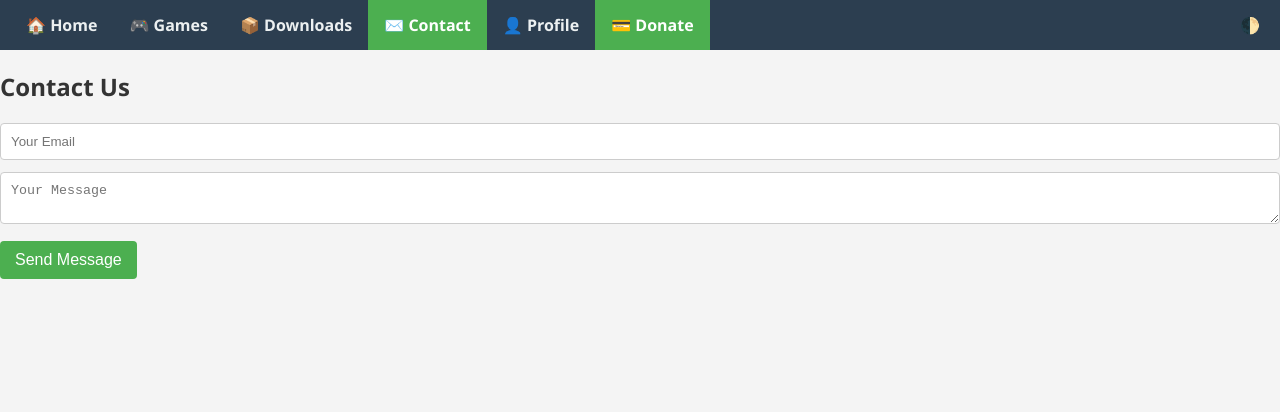
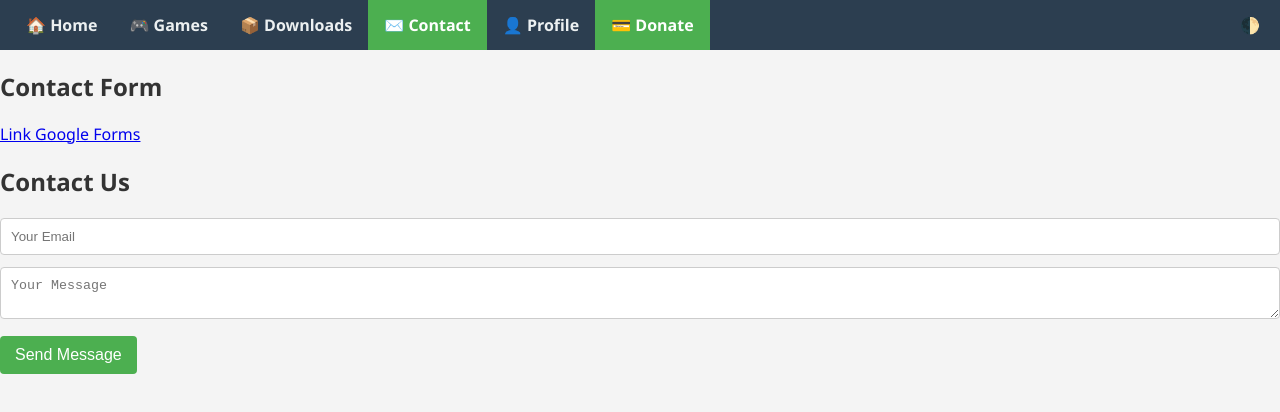
Before and after one commit to MichaelCodes192/Project, a website: page public/contact.html in a window 1280 px wide. Drawn offline with Linux system fonts and the light colour scheme.

Commit message:
Update contact.html

```diff
--- a/public/contact.html
+++ b/public/contact.html
@@ -18,6 +18,9 @@
       <button onclick="toggleDarkMode()" style="margin-left:auto; padding:10px; background:none; color:white; border:none;">🌓</button>
     </div>
   </nav>
+
+	<h2>Contact Form</h2>
+	   <a href="https://docs.google.com/forms/d/e/1FAIpQLSdxCTwblW5PUlnGnY610JNwvReLBbilBDlUWdEdTayTO_RYrA/viewform?usp=dialog">Link Google Forms</a>
 
   <h2>Contact Us</h2>
   <form id="contactForm">
```
